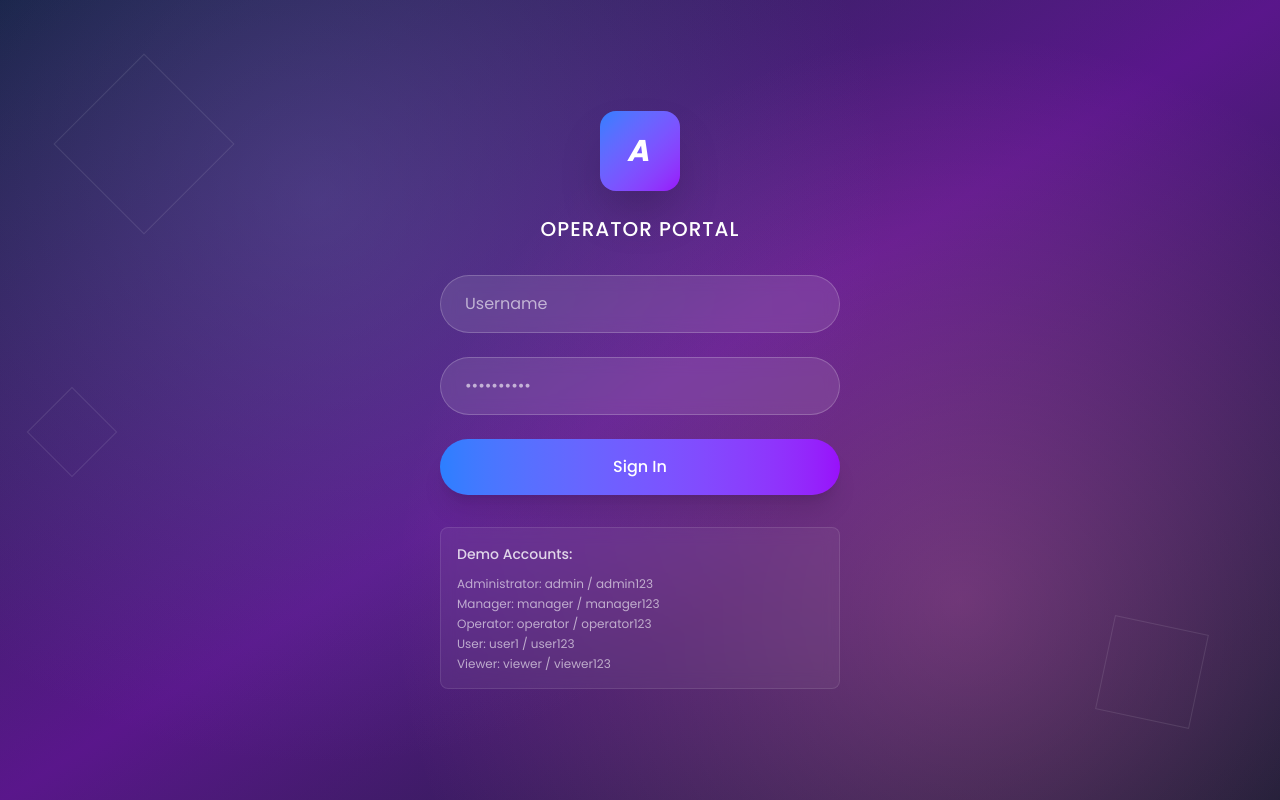
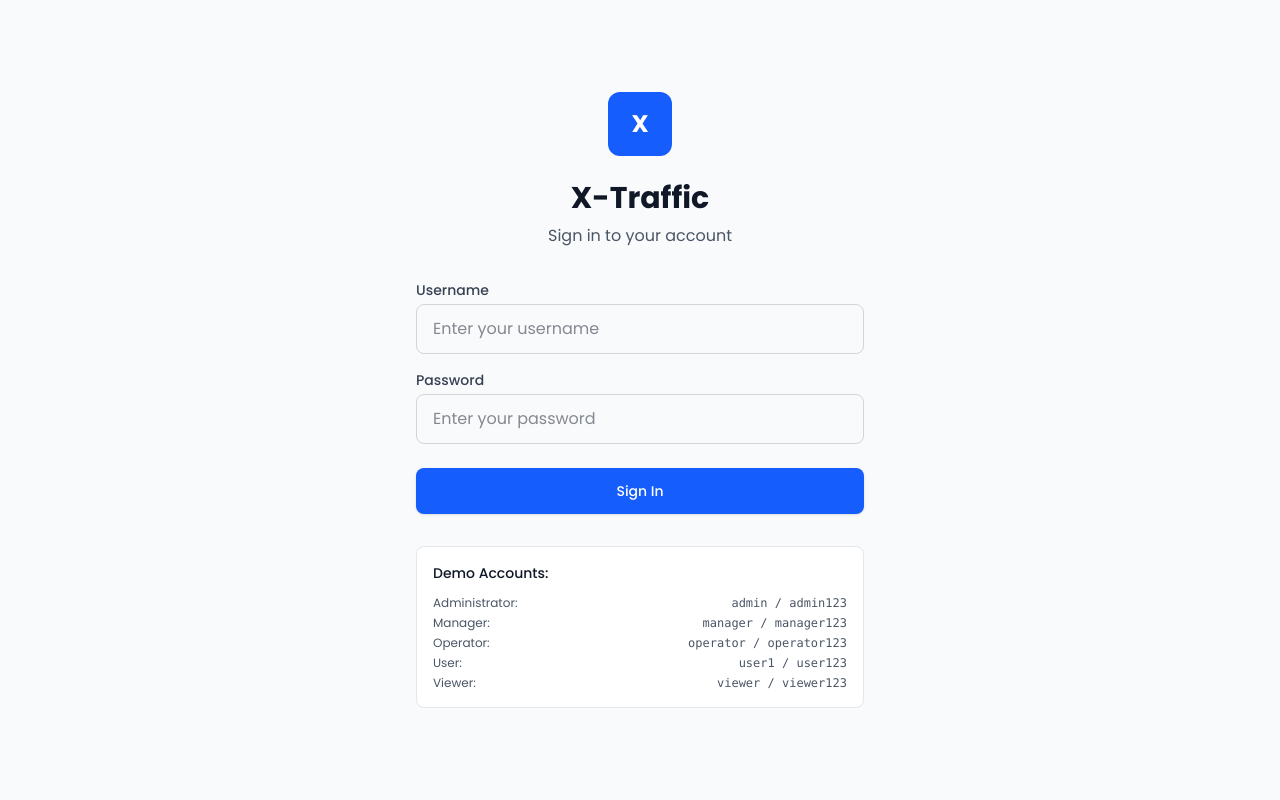
Before and after one commit to Zefansstr/X-Traffic, a Next.js app in the folder sales-dashboard/: page /login in a window 1280 px wide. Built offline with nearby package versions, Linux system fonts and the light colour scheme.

Commit message:
Redesign login page: clean minimalist design with X-Traffic branding

```diff
--- a/sales-dashboard/src/app/login/page.tsx
+++ b/sales-dashboard/src/app/login/page.tsx
@@ -92,80 +92,71 @@ export default function LoginPage() {
   };
 
   return (
-    <div className="min-h-screen bg-gradient-to-br from-slate-900 via-purple-900 to-slate-900 flex items-center justify-center relative overflow-hidden">
-      {/* Background Pattern */}
-      <div className="absolute inset-0 pointer-events-none bg-gradient-to-br from-blue-900/20 via-purple-900/30 to-slate-900/40"></div>
-      <div className="absolute inset-0" style={{
-        backgroundImage: `radial-gradient(circle at 25% 25%, rgba(120, 119, 198, 0.3) 0%, transparent 50%),
-                         radial-gradient(circle at 75% 75%, rgba(255, 119, 198, 0.3) 0%, transparent 50%)`,
-      }}></div>
-
-      {/* Geometric patterns */}
-      <div className="absolute top-20 left-20 w-32 h-32 border border-white/10 rotate-45"></div>
-      <div className="absolute bottom-20 right-20 w-24 h-24 border border-white/10 rotate-12"></div>
-      <div className="absolute top-1/2 left-10 w-16 h-16 border border-white/10 rotate-45"></div>
-
-      {/* Main Content */}
-      <div className="relative z-10 w-full max-w-md mx-auto px-6">
-        {/* Logo and Title */}
-        <div className="text-center mb-8">
-          {/* Logo */}
-          <div className="inline-flex items-center justify-center w-20 h-20 bg-gradient-to-br from-blue-500 to-purple-600 rounded-2xl mb-6 shadow-2xl">
-            <div className="text-white text-3xl font-bold transform -skew-x-12">
-              A
+    <div className="min-h-screen bg-gray-50 flex items-center justify-center py-12 px-4 sm:px-6 lg:px-8">
+      <div className="max-w-md w-full space-y-8">
+        {/* Header */}
+        <div className="text-center">
+          <div className="mx-auto h-16 w-16 bg-blue-600 rounded-xl flex items-center justify-center mb-6">
+            <span className="text-white text-2xl font-bold">X</span>
           </div>
-          </div>
-
-          {/* Title */}
-          <h1 className="text-white text-xl font-medium tracking-wider">
-            OPERATOR PORTAL
-          </h1>
+          <h1 className="text-3xl font-bold text-gray-900 mb-2">X-Traffic</h1>
+          <p className="text-gray-600">Sign in to your account</p>
         </div>
 
         {/* Login Form */}
-        <form onSubmit={handleSubmit} className="space-y-6">
+        <form onSubmit={handleSubmit} className="mt-8 space-y-6">
           {/* Error Message */}
           {error && (
-            <div className="bg-red-500/10 border border-red-500/20 rounded-lg p-4 text-red-300 text-sm text-center">
+            <div className="bg-red-50 border border-red-200 rounded-lg p-4 text-red-600 text-sm">
               {error}
             </div>
           )}
 
+          <div className="space-y-4">
             {/* Username Input */}
             <div>
+              <label htmlFor="username" className="block text-sm font-medium text-gray-700 mb-1">
+                Username
+              </label>
               <input
+                id="username"
                 type="text"
                 name="username"
                 value={formData.username}
                 onChange={handleChange}
                 required
-              placeholder="Username"
-              className="w-full px-6 py-4 bg-white/10 backdrop-blur-sm border border-white/20 rounded-full text-white placeholder-white/60 focus:outline-none focus:ring-2 focus:ring-blue-500 focus:border-transparent transition-all duration-200"
+                placeholder="Enter your username"
+                className="w-full px-4 py-3 border border-gray-300 rounded-lg focus:ring-2 focus:ring-blue-500 focus:border-blue-500 outline-none transition-colors"
               />
             </div>
 
             {/* Password Input */}
             <div>
+              <label htmlFor="password" className="block text-sm font-medium text-gray-700 mb-1">
+                Password
+              </label>
               <input
+                id="password"
                 type="password"
                 name="password"
                 value={formData.password}
                 onChange={handleChange}
                 required
-              placeholder="••••••••••"
-              className="w-full px-6 py-4 bg-white/10 backdrop-blur-sm border border-white/20 rounded-full text-white placeholder-white/60 focus:outline-none focus:ring-2 focus:ring-blue-500 focus:border-transparent transition-all duration-200"
+                placeholder="Enter your password"
+                className="w-full px-4 py-3 border border-gray-300 rounded-lg focus:ring-2 focus:ring-blue-500 focus:border-blue-500 outline-none transition-colors"
               />
+            </div>
           </div>
 
           {/* Submit Button */}
           <button
             type="submit"
             disabled={loading}
-            className="w-full py-4 bg-gradient-to-r from-blue-500 to-purple-600 text-white font-medium rounded-full hover:from-blue-600 hover:to-purple-700 focus:outline-none focus:ring-2 focus:ring-blue-500 focus:ring-offset-2 focus:ring-offset-transparent transition-all duration-200 disabled:opacity-50 disabled:cursor-not-allowed shadow-xl"
+            className="w-full flex justify-center py-3 px-4 border border-transparent rounded-lg shadow-sm text-sm font-medium text-white bg-blue-600 hover:bg-blue-700 focus:outline-none focus:ring-2 focus:ring-offset-2 focus:ring-blue-500 disabled:opacity-50 disabled:cursor-not-allowed transition-colors"
           >
             {loading ? (
-              <span className="flex items-center justify-center">
-                <svg className="animate-spin -ml-1 mr-2 h-5 w-5 text-white" xmlns="http://www.w3.org/2000/svg" fill="none" viewBox="0 0 24 24">
+              <span className="flex items-center">
+                <svg className="animate-spin -ml-1 mr-2 h-4 w-4 text-white" xmlns="http://www.w3.org/2000/svg" fill="none" viewBox="0 0 24 24">
                   <circle className="opacity-25" cx="12" cy="12" r="10" stroke="currentColor" strokeWidth="4"></circle>
                   <path className="opacity-75" fill="currentColor" d="M4 12a8 8 0 018-8V0C5.373 0 0 5.373 0 12h4zm2 5.291A7.962 7.962 0 014 12H0c0 3.042 1.135 5.824 3 7.938l3-2.647z"></path>
                 </svg>
@@ -177,15 +168,32 @@ export default function LoginPage() {
           </button>
         </form>
 
-        {/* Demo Accounts Info */}
-        <div className="mt-8 p-4 bg-white/5 backdrop-blur-sm rounded-lg border border-white/10">
-          <h3 className="text-white/80 text-sm font-medium mb-3">Demo Accounts:</h3>
-          <div className="space-y-1 text-xs text-white/60">
-            <div>Administrator: admin / admin123</div>
-            <div>Manager: manager / manager123</div>
-            <div>Operator: operator / operator123</div>
-            <div>User: user1 / user123</div>
-            <div>Viewer: viewer / viewer123</div>
+        {/* Demo Accounts */}
+        <div className="mt-8">
+          <div className="bg-white border border-gray-200 rounded-lg p-4">
+            <h3 className="text-sm font-medium text-gray-900 mb-3">Demo Accounts:</h3>
+            <div className="space-y-1 text-xs text-gray-600">
+              <div className="flex justify-between">
+                <span>Administrator:</span>
+                <span className="font-mono">admin / admin123</span>
+              </div>
+              <div className="flex justify-between">
+                <span>Manager:</span>
+                <span className="font-mono">manager / manager123</span>
+              </div>
+              <div className="flex justify-between">
+                <span>Operator:</span>
+                <span className="font-mono">operator / operator123</span>
+              </div>
+              <div className="flex justify-between">
+                <span>User:</span>
+                <span className="font-mono">user1 / user123</span>
+              </div>
+              <div className="flex justify-between">
+                <span>Viewer:</span>
+                <span className="font-mono">viewer / viewer123</span>
+              </div>
+            </div>
           </div>
         </div>
       </div>
```
Lines whose indentation alone changed are shown as unchanged.
